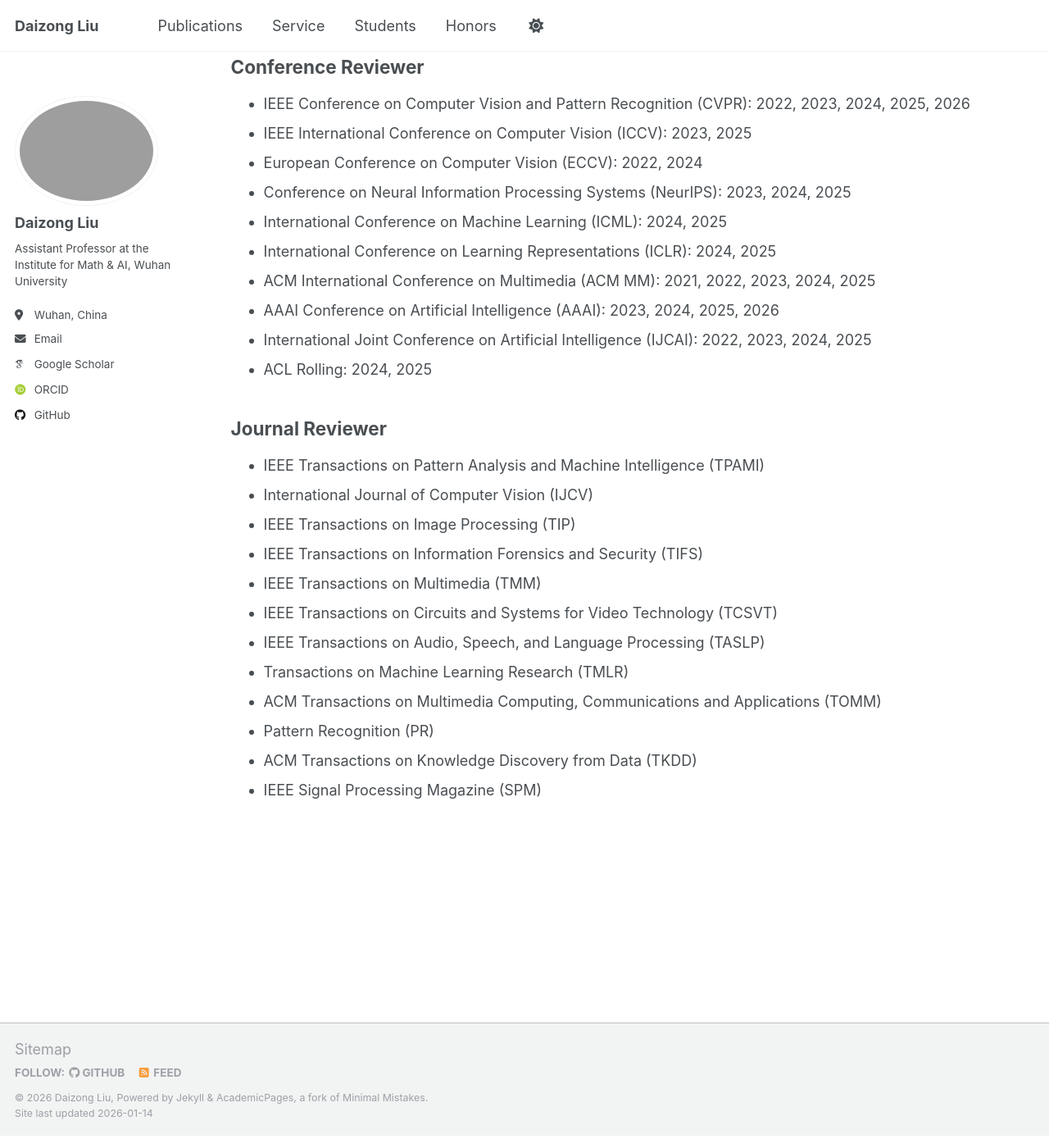
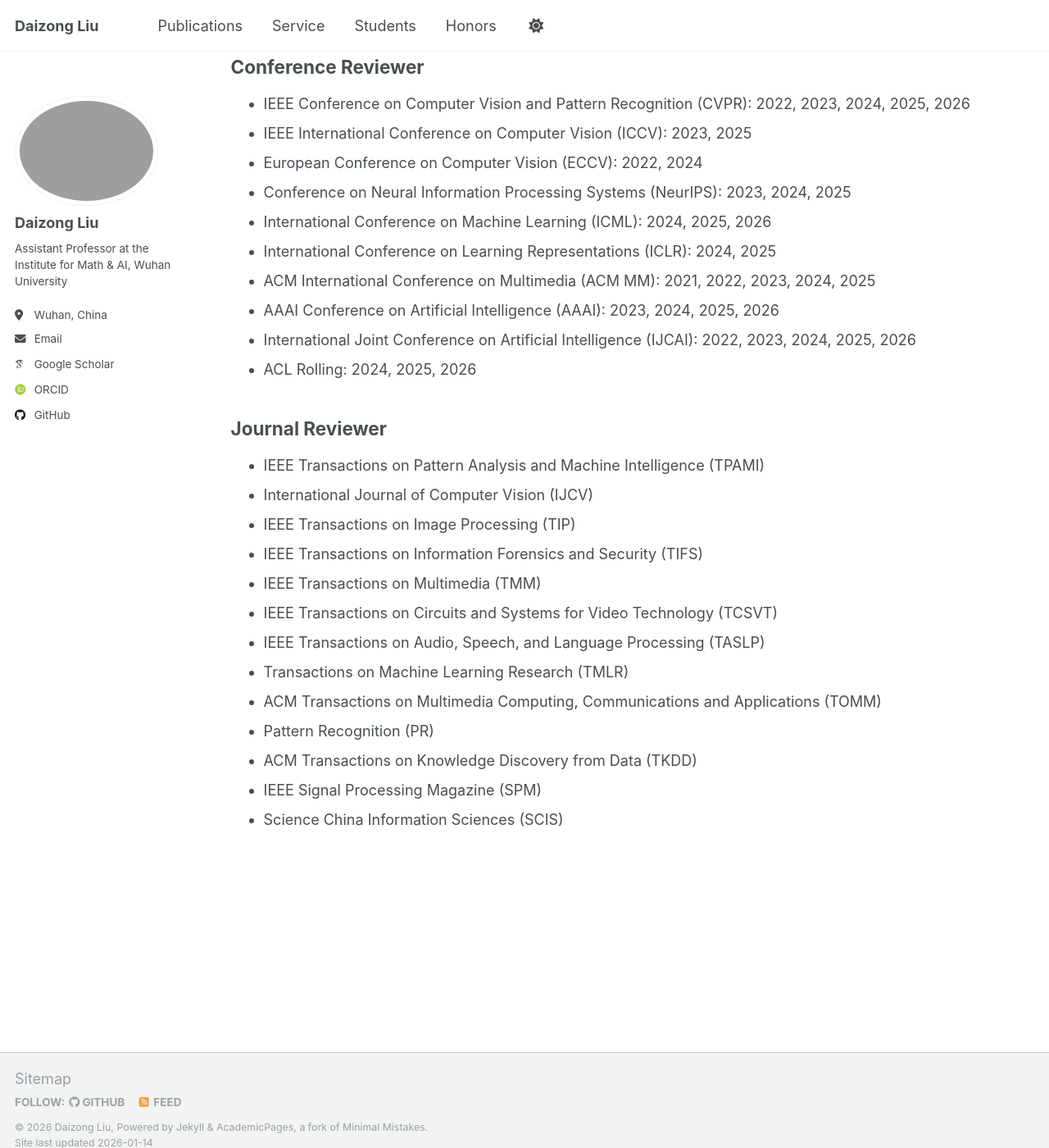
Before and after one commit to liudaizong/liudaizong.github.io, a Jekyll site: the page built from _pages/service.md, in a window 1280 px wide and 1400 px high, scrolled down 374 px. Shown: the whole window at 82% size. Built offline with Jekyll 4.4.1, drawn with Linux system fonts in a browser that asks for light colours; some web fonts are replaced.

Commit message:
Update service.md

```diff
--- a/_pages/service.md
+++ b/_pages/service.md
@@ -15,12 +15,12 @@ layout: archive
 * IEEE International Conference on Computer Vision (ICCV): 2023, 2025
 * European Conference on Computer Vision (ECCV): 2022, 2024
 * Conference on Neural Information Processing Systems (NeurIPS): 2023, 2024, 2025
-* International Conference on Machine Learning (ICML): 2024, 2025
+* International Conference on Machine Learning (ICML): 2024, 2025, 2026
 * International Conference on Learning Representations (ICLR): 2024, 2025
 * ACM International Conference on Multimedia (ACM MM): 2021, 2022, 2023, 2024, 2025
 * AAAI Conference on Artificial Intelligence (AAAI): 2023, 2024, 2025, 2026
-* International Joint Conference on Artificial Intelligence (IJCAI): 2022, 2023, 2024, 2025
-* ACL Rolling: 2024, 2025
+* International Joint Conference on Artificial Intelligence (IJCAI): 2022, 2023, 2024, 2025, 2026
+* ACL Rolling: 2024, 2025, 2026
 
 ## Journal Reviewer
 * IEEE Transactions on Pattern Analysis and Machine Intelligence (TPAMI)
@@ -35,3 +35,4 @@ layout: archive
 * Pattern Recognition (PR)
 * ACM Transactions on Knowledge Discovery from Data (TKDD)
 * IEEE Signal Processing Magazine (SPM)
+* Science China Information Sciences (SCIS)
```
